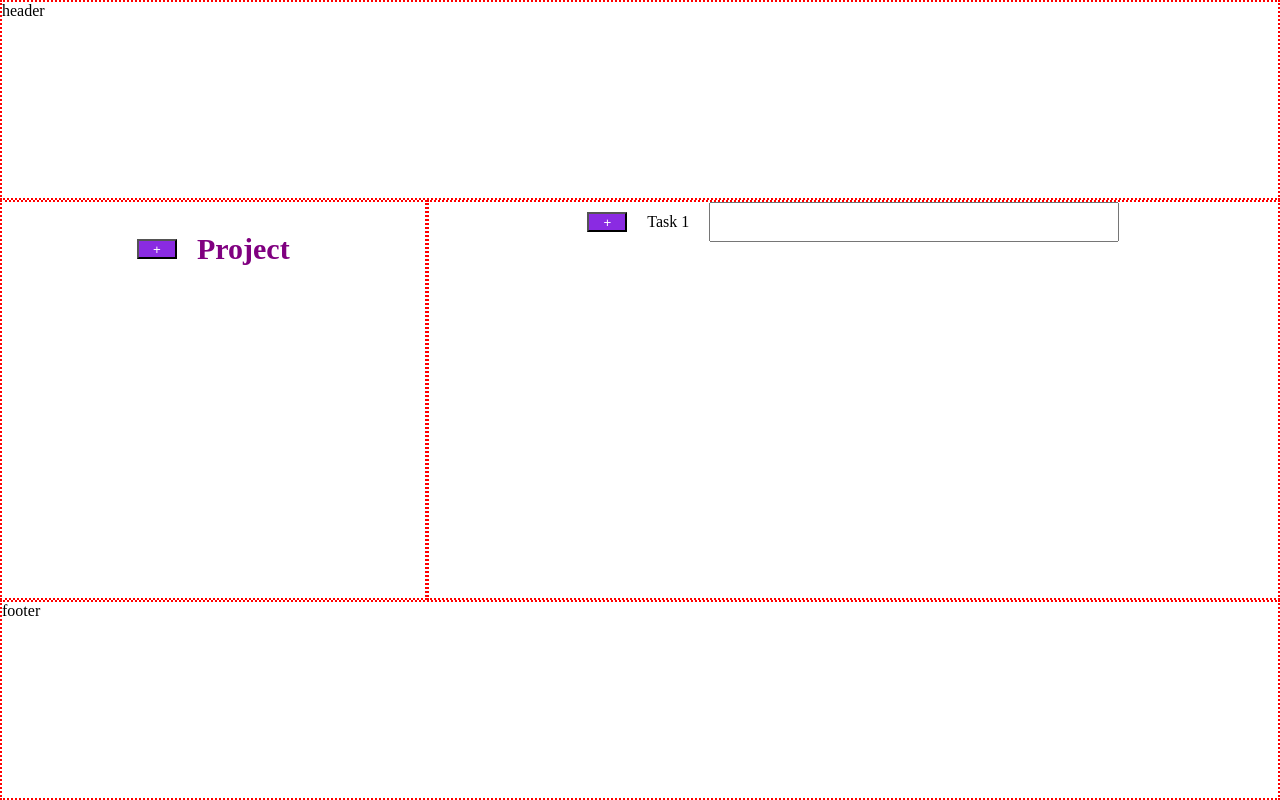
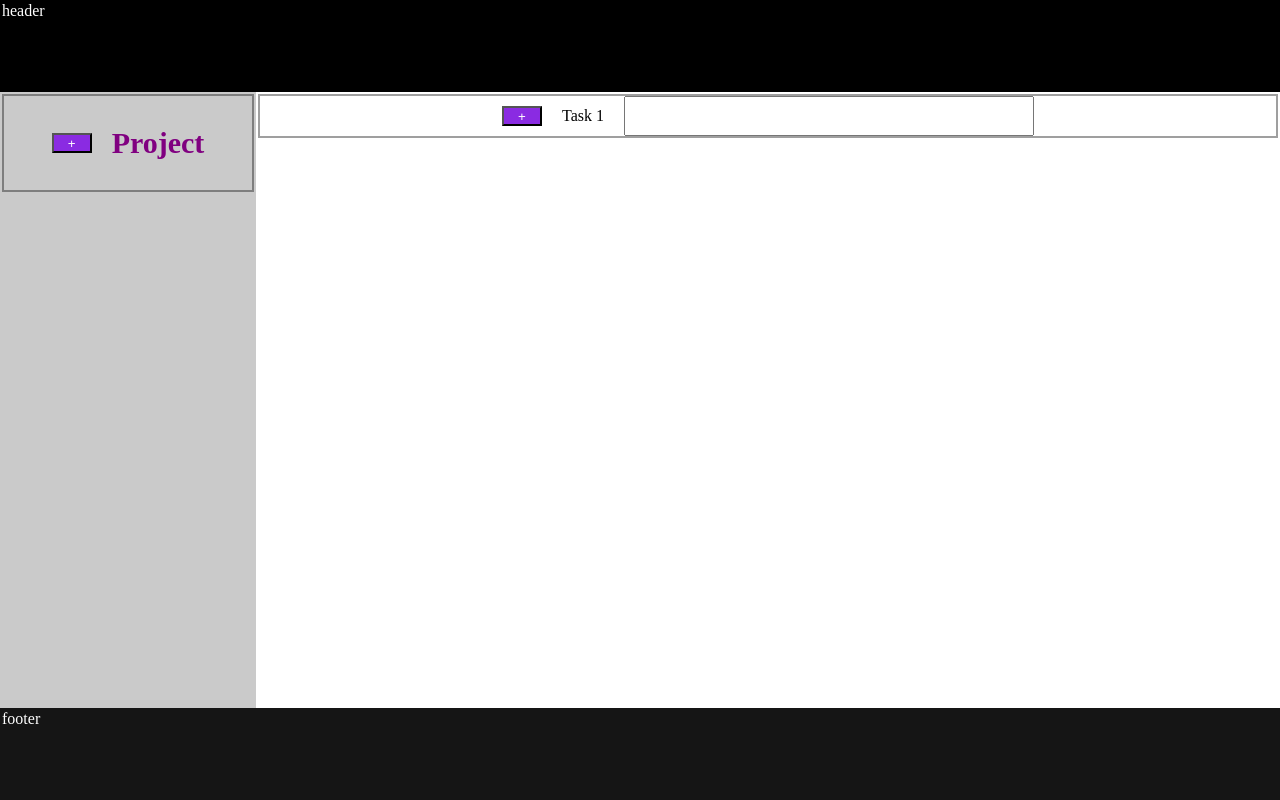
Before and after one commit to Ace-86/ToDo, a website built with webpack: page dist/index.html in a window 1280 px wide. Built offline with Linux system fonts and the light colour scheme.

Commit message:
style updated

```diff
--- a/src/style.css
+++ b/src/style.css
@@ -4,8 +4,8 @@
 
   .page-wrap {
     display: grid;
-    grid-template-columns: 1fr 1fr 1fr;
-    grid-template-rows: 1fr 1fr 1fr 1fr;
+    grid-template-columns: .5fr 1fr 1fr;
+    grid-template-rows: .3fr 1fr 1fr .3fr;
     position: absolute;
     left: 0;
     right: 0;
@@ -16,6 +16,8 @@
   .header {
     grid-column: 1 / 4;
     grid-row: 1 / 2;
+    background-color: black;
+    color: white;
   }
 
 
@@ -27,10 +29,12 @@
   .footer {
     grid-column: 1 / 4;
     grid-row: 4 / 5;
+    background-color: rgba(0, 0, 0, 0.918);
+    color: white;
   }
 
   #border {
-    border: 2px dotted red;
+    border: 2px dotted rgba(255, 0, 0, 0);
   }
 
 
@@ -38,7 +42,8 @@
 
   .sidepanel {
     grid-column: 1 / 2;
-    grid-row: 2 / 4
+    grid-row: 2 / 4;
+    background-color:  rgba(109, 109, 109, 0.363)
   }
 
   .block {
@@ -46,6 +51,7 @@
     justify-content: center;
     align-items: center;
     gap: 20px;
+    border: 2px solid rgba(0, 0, 0, 0.377);
   }
 
   .project_name {
```
Also changed, not shown: dist/main.js.
